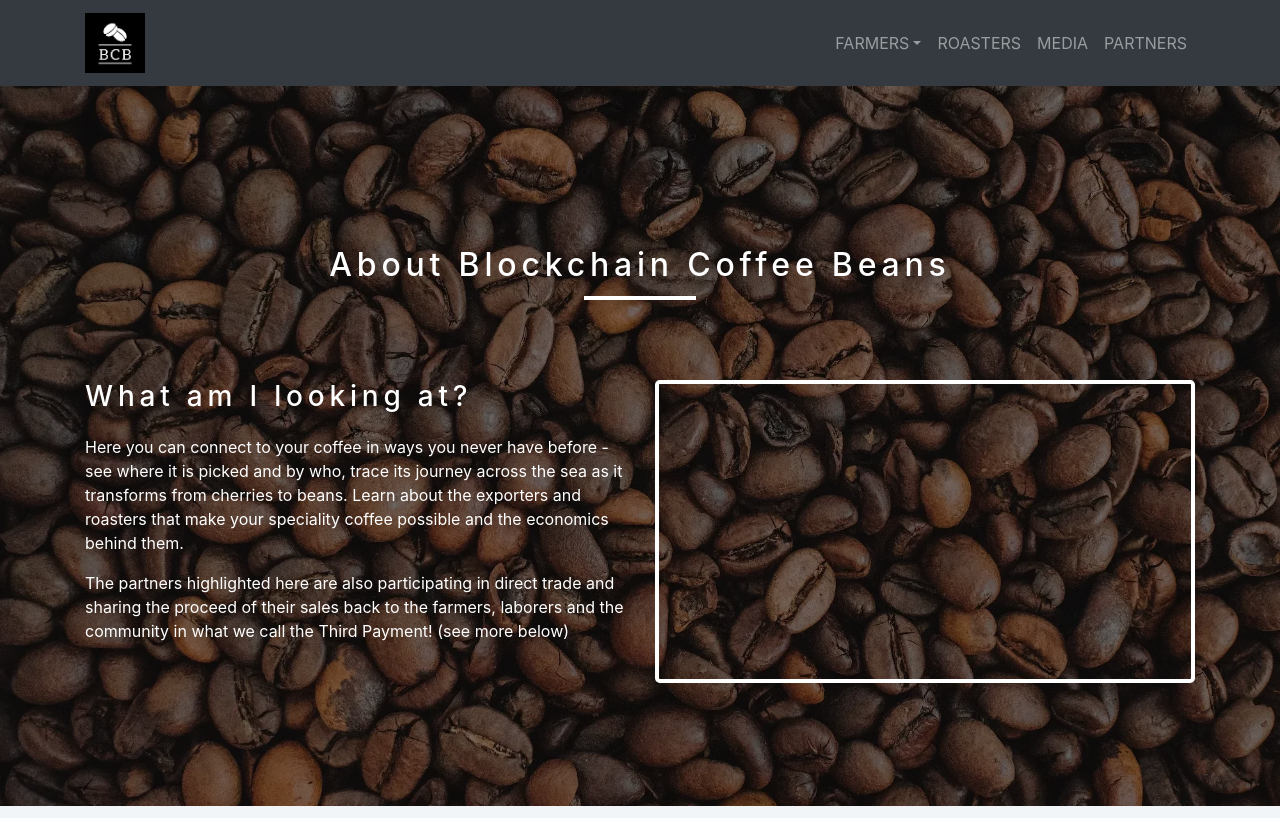
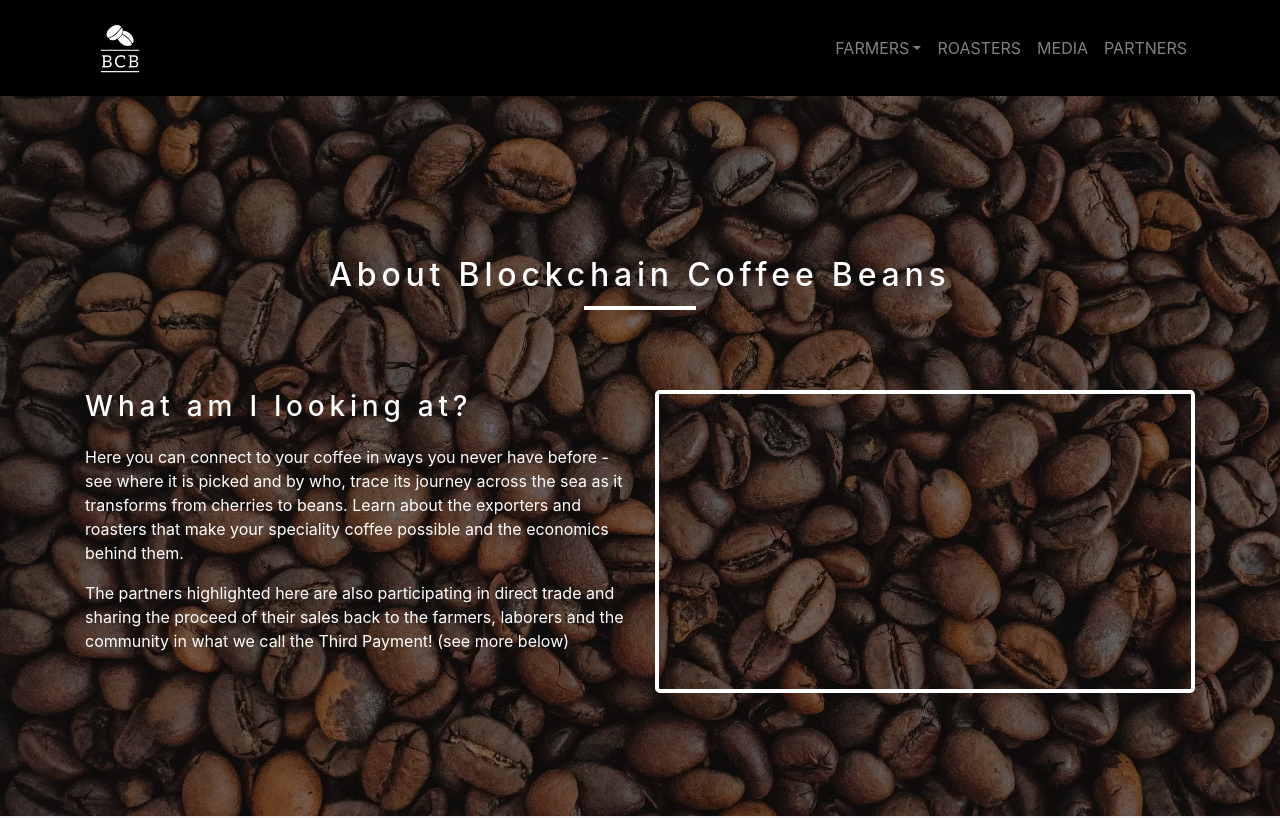
Before and after one commit to stormymayday/bcb2021, a React (Create React App) app: page / in a window 1280 px wide. Shown: the top 818 px of the page. Built offline with nearby package versions, Linux system fonts and the light colour scheme; no server answers.

Commit message:
Changed Home Navbar background color to black and increased logo size to 3.5 rem.

```diff
--- a/src/components/HomePageNavigation/HomePageNavigation.js
+++ b/src/components/HomePageNavigation/HomePageNavigation.js
@@ -22,10 +22,11 @@
 
     return (
         <>
-            <Navbar collapseOnSelect expand="lg" bg="dark" variant="dark" sticky="top">
+            <Navbar collapseOnSelect expand="lg" variant="dark" sticky="top" style={{ 'background': '#000' }}>
+
                 <Container>
 
-                    <Navbar.Brand href="/"><img src={logo} style={{ 'width': '3em' }}></img></Navbar.Brand>
+                    <Navbar.Brand href="/"><img src={logo} style={{ 'width': '3.5em' }}></img></Navbar.Brand>
 
                     <Navbar.Toggle aria-controls="responsive-navbar-nav" />
                     <Navbar.Collapse id="responsive-navbar-nav">
```
